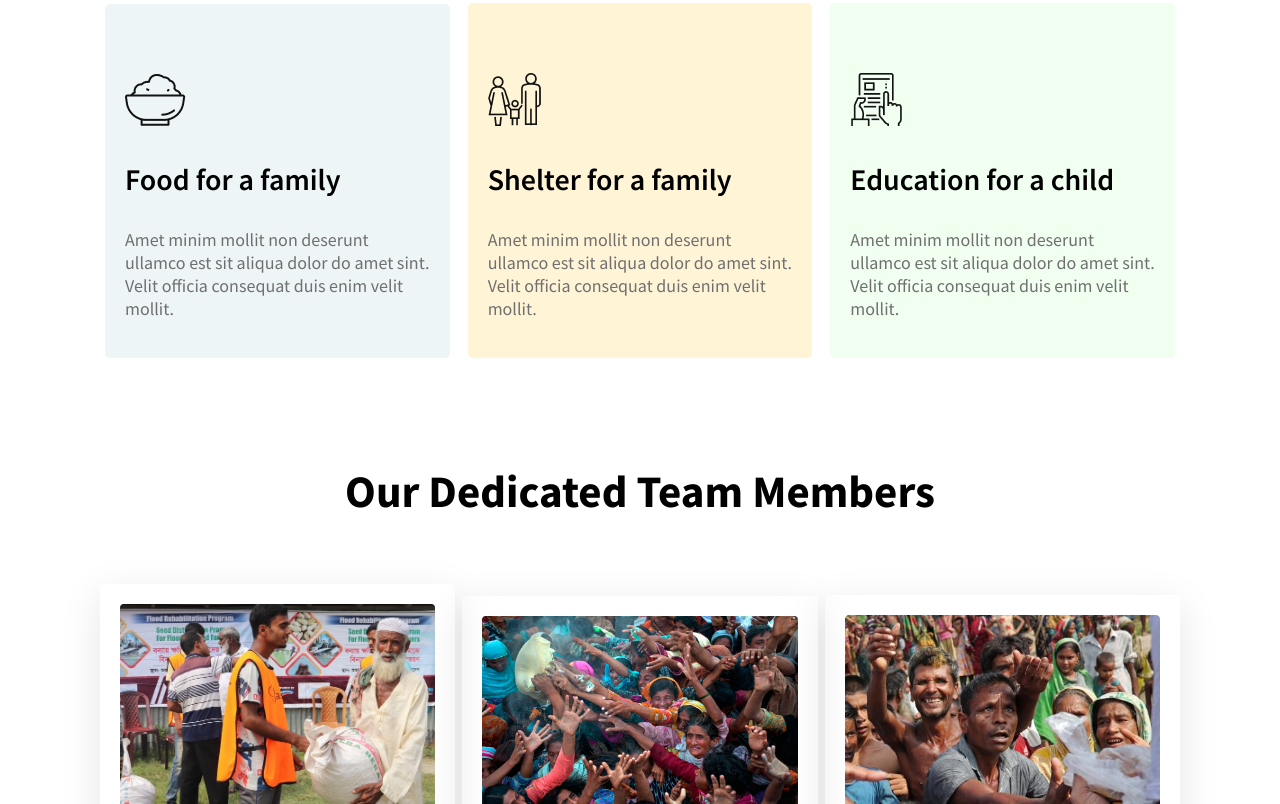
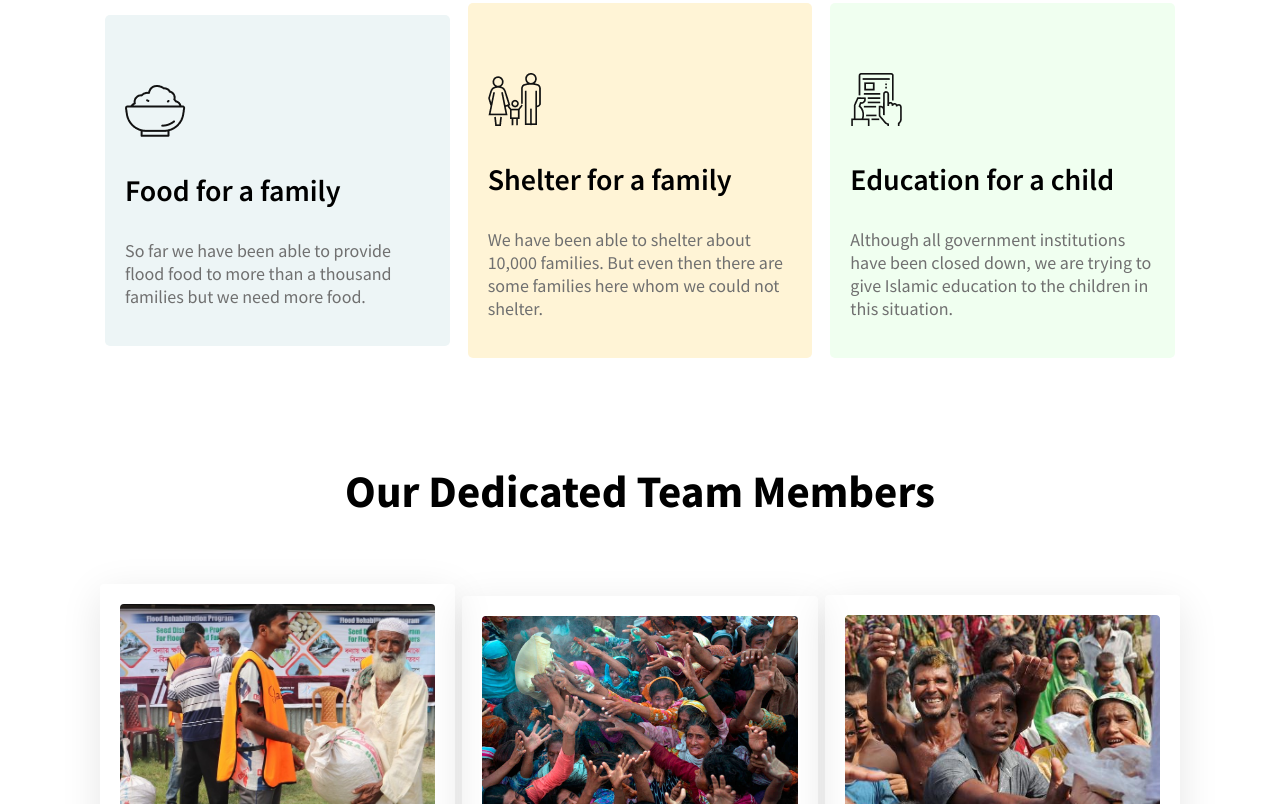
Before and after one commit to hussain322/donate-today, a plain HTML site: page index.html in a window 1280 px wide. Shown: the part 1816-2620 px from the top of the page. Drawn offline with Linux system fonts and the light colour scheme.

Commit message:
some paragraph added

```diff
--- a/index.html
+++ b/index.html
@@ -64,30 +64,21 @@
                     <img src="icons/food.png" alt="image">
                 </div>
                     <h3>Food for a family</h3>
-                    <p>Amet minim mollit non deserunt
-                        ullamco est sit aliqua dolor do amet
-                        sint. Velit officia consequat duis enim
-                        velit mollit.</p>
+                    <p>So far we have been able to provide flood food to more than a thousand families but we need more food.</p>
             </div>
             <div id="shelter" class="donate-plan-item">
                 <div class="icon">
                     <img src="icons/shelter.png" alt="image">
                 </div>
                     <h3>Shelter for a family</h3>
-                    <p>Amet minim mollit non deserunt
-                        ullamco est sit aliqua dolor do amet
-                        sint. Velit officia consequat duis enim
-                        velit mollit.</p>
+                    <p>We have been able to shelter about 10,000 families. But even then there are some families here whom we could not shelter.</p>
             </div>
             <div id="education" class="donate-plan-item">
                 <div class="icon">
                     <img src="icons/Frame-1.png" alt="image">
                 </div>
                     <h3>Education for a child</h3>
-                    <p>Amet minim mollit non deserunt
-                        ullamco est sit aliqua dolor do amet
-                        sint. Velit officia consequat duis enim
-                        velit mollit.</p>
+                    <p>Although all government institutions have been closed down, we are trying to give Islamic education to the children in this situation.</p>
             </div>
         </div>
     </section>
```
